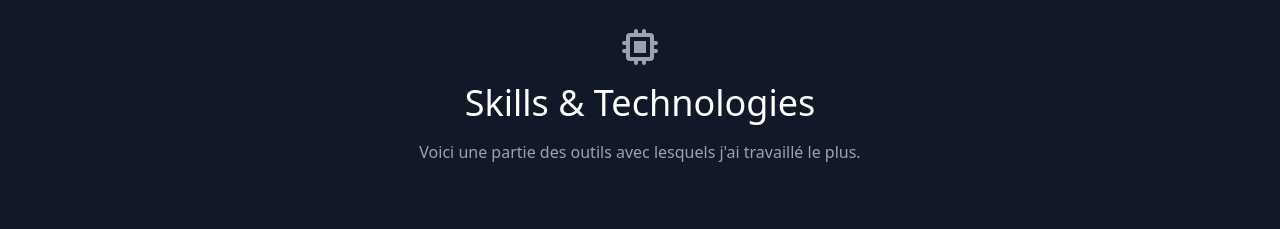
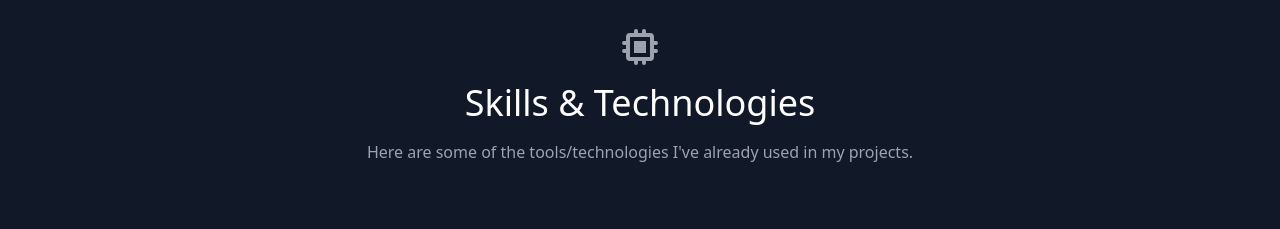
Before and after one commit to koya19/portfolio, a React (Create React App) app: page / in a window 1280 px wide. Shown: the part 1320-1549 px from the top of the page. Built offline with nearby package versions, Linux system fonts and the light colour scheme.

Commit message:
Update Skills.js

```diff
--- a/src/components/Skills.js
+++ b/src/components/Skills.js
@@ -12,7 +12,7 @@ export default function Skills() {
             Skills &amp; Technologies
           </h1>
           <p className="text-base leading-relaxed xl:w-2/4 lg:w-3/4 mx-auto">
-            Voici une partie des outils avec lesquels j'ai travaillé le plus.
+            Here are some of the tools/technologies I've already used in my projects.
           </p>
         </div>
         <div className="flex flex-wrap lg:w-4/5 sm:mx-auto sm:mb-2 -mx-2">
```
